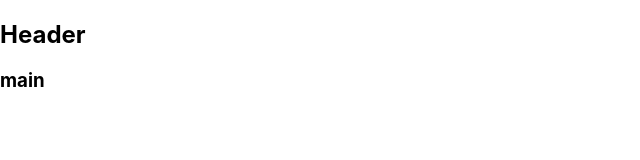
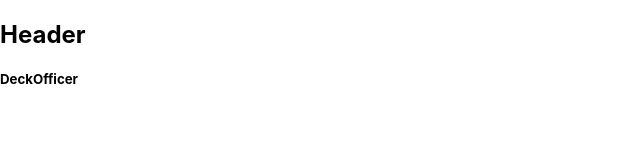
Before and after one commit to fiskpatte/deckmaster, a React (Create React App) app: page / in a window 1280 px wide. Shown: the top 160 px of the page, without its empty margins (0-640 px from the left). Built offline with nearby package versions, Linux system fonts and the light colour scheme.

Commit message:
routes working

```diff
--- a/src/DeckOfficer/indec.js
+++ b/src/DeckOfficer/indec.js
@@ -4,7 +4,7 @@ export default class DeckOfficer extends Component {
     render() {
         return (
             <div>
-
+                <h5>DeckOfficer</h5>
             </div>
         )
     }
--- a/src/Main.js
+++ b/src/Main.js
@@ -1,11 +1,17 @@
 import React, { Component } from 'react'
-
+import {Switch, Route} from 'react-router-dom'
+import DeckOfficer from './DeckOfficer/indec';
+import TugMaster from './TugMaster/index';
 export default class Main extends Component {
     render() {
         return (
-            <div>
-                <h3>main</h3>
-            </div>
+            <main>
+                <Switch>
+                    <Route exact path='/' component={DeckOfficer}/>
+                    <Route path='/deckofficer' component={DeckOfficer}/>
+                    <Route path='/tugmaster' component={TugMaster}/>
+                </Switch>
+            </main>
         )
     }
 }
--- a/src/TugMaster/index.js
+++ b/src/TugMaster/index.js
@@ -4,7 +4,7 @@ export default class TugMaster extends Component {
     render() {
         return (
             <div>
-
+                <h5>Tugmaster</h5>
             </div>
         )
     }
```
